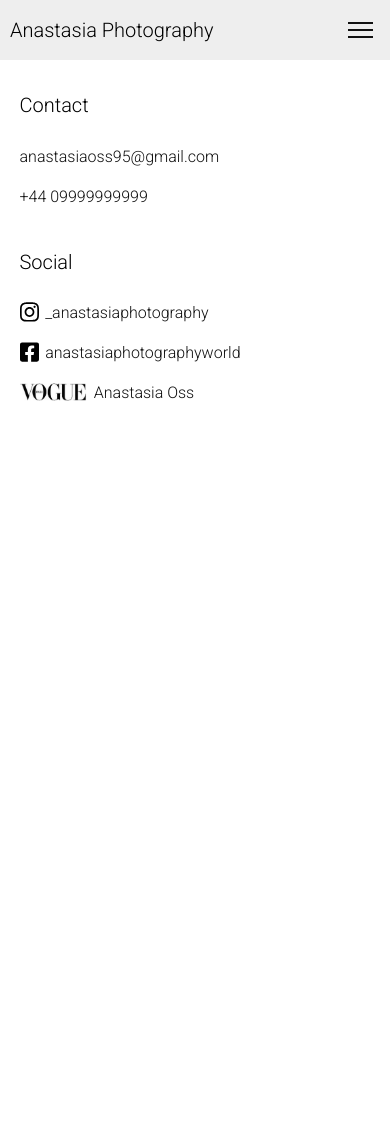
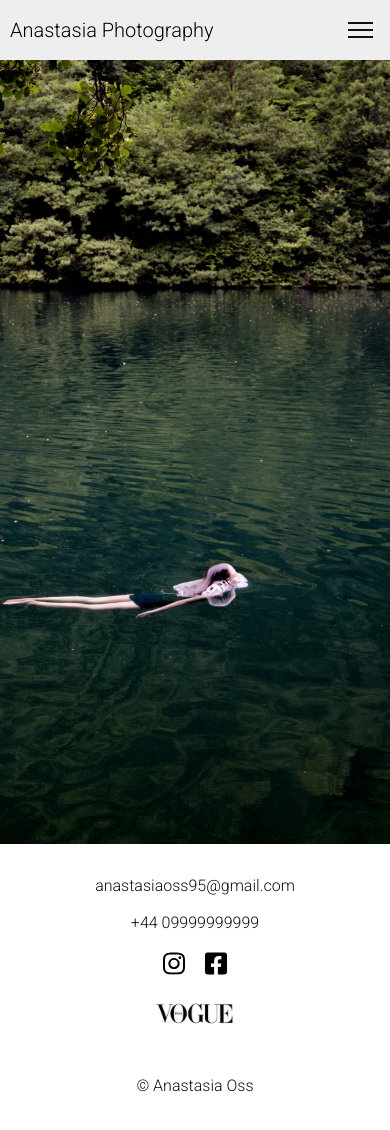
Before and after one commit to PrchalJan/anastasia-photography, a plain HTML site: page index.html in a window 390 px wide. Before the commit the page ends 934 px from the top, so only its background shows below. Drawn offline with Linux system fonts and the light colour scheme.

Commit message:
working on main

```diff
--- a/css/abstracts/_variables.sass
+++ b/css/abstracts/_variables.sass
@@ -1,3 +1,16 @@
+// animations
 $home-animation-duration: 800ms;
 
 $menu-animation-duration: 350ms;
+
+
+
+// header
+$header-mobile-height: 6rem;
+
+$header-desktop-height: 12rem;
+$header-desktop-width: 22.2rem;
+$header-desktop-left-margin: 2.5rem;
+
+$top-margin: 3rem;
+$side-margins: 5rem;
--- a/css/base/_base.sass
+++ b/css/base/_base.sass
@@ -17,8 +17,26 @@ body
 
 
 main
-  height: 100%
+
   // border: 3px solid red
+
+  z-index: -1
+  @include mobile
+
+  @include desktop
+    position: absolute
+    top: 0
+    right: 0
+    left: 0
+    height: 100%
+    transform: translateZ(0);
+    transition: left $home-animation-duration, transform $home-animation-duration
+
+
+.home--clicked
+  main
+    @include desktop
+      left: $header-desktop-width
 
 nav
   *
--- a/css/layout/_home.scss
+++ b/css/layout/_home.scss
@@ -4,9 +4,9 @@ $home-image-margins: 1rem;
 .home {
   // border: 3px solid yellow;
   @include mobile {
-    height: 100%;
-    margin-top: - $header-mobile-height;
-    padding-top: $header-mobile-height;
+    height: calc(100vh - 60px);
+    // margin-top: - $header-mobile-height;
+    // padding-top: $header-mobile-height;
   }
   @include desktop {
     position: absolute;
@@ -16,7 +16,7 @@ $home-image-margins: 1rem;
     height: 100%;
     // doesn't work don't know why...
     transform: translateZ(0);
-    transition: left $home-animation-duration, transform $home-animation-duration;
+    transition: transform $home-animation-duration;
   }
 }
 .home__image-container {
@@ -56,7 +56,7 @@ $home-image-margins: 1rem;
 .home--clicked {
   .home {
     @include desktop {
-      left: $header-desktop-width;
+      // left: $header-desktop-width;
       transform: translateZ(0);
     }
   }
--- a/index.html
+++ b/index.html
@@ -79,7 +79,7 @@
   </nav>
 
   <main>
-    <section class="home" style="display: none">
+    <section class="home" style="">
       <div class="home__image-container">
           <div class="home__image"></div>
 
@@ -89,7 +89,7 @@
 
 
 
-    <section class="contact">
+    <section class="contact" style="display: none">
       <div class="container">
         <h2 class="contact__h2">Contact</h2>
         <ul class="contact__ul">
@@ -108,7 +108,7 @@
     </section>
   </main>
 
-  <footer class="footer" style="display: none;">
+  <footer class="footer" style="">
     <div class="container">
       <div class="footer__contact">
         <ul class="footer__contact-ul">
```
Also changed, not shown: css/main.css.
